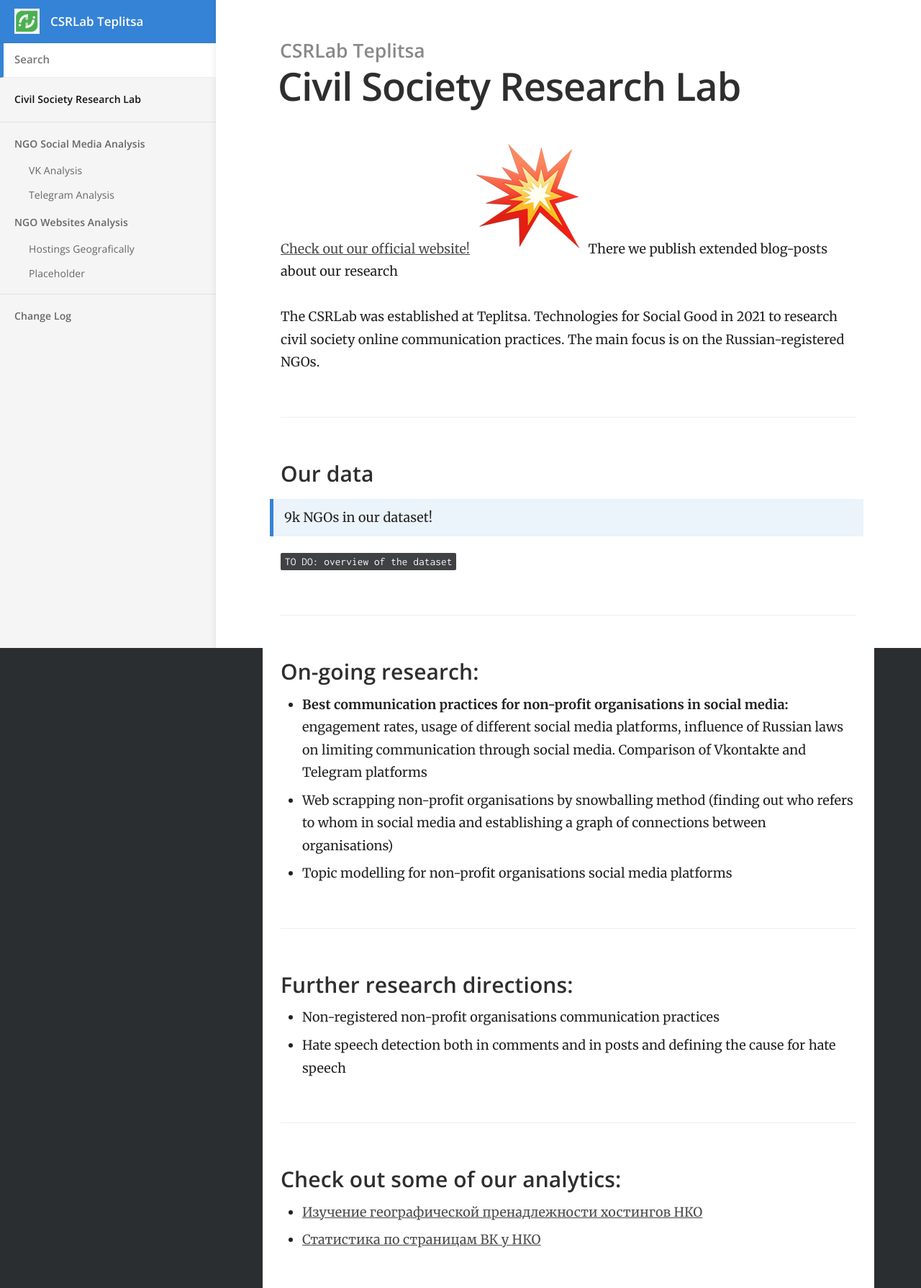
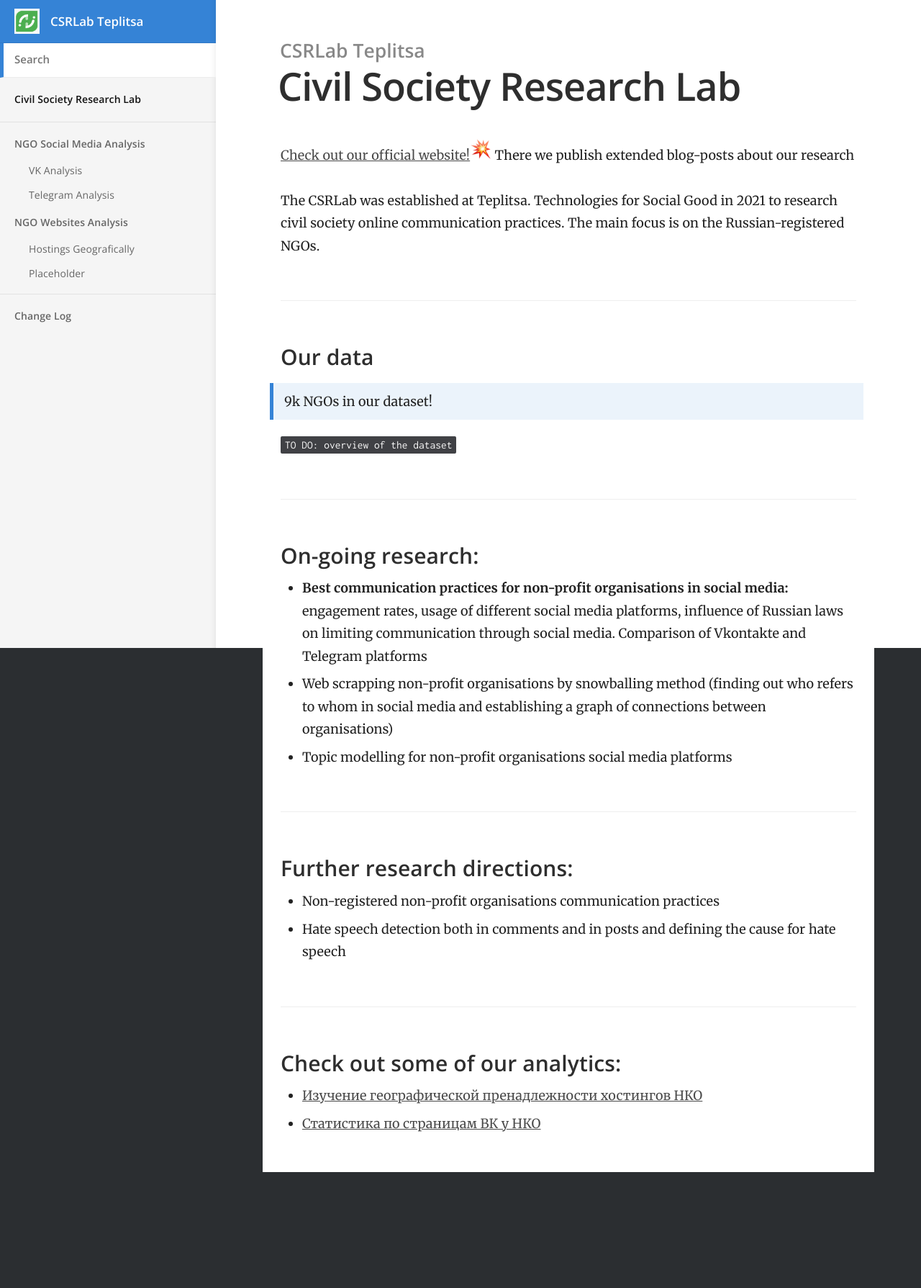
Before and after one commit to Teplitsa/CSRLab, a Jekyll site: the page built from docs/index.md, in a window 1280 px wide. Shown: the whole page at 72% size. Built offline with Jekyll 4.4.1, drawn with Linux system fonts in a browser that asks for light colours; after the commit the page ends 1628 px from its top, so only the background shows below that.

Commit message:
better size emoji

```diff
--- a/docs/index.md
+++ b/docs/index.md
@@ -2,7 +2,7 @@
 title: Civil Society Research Lab
 ---
 
-[Check out our official website!![:boom:](https://raw.githubusercontent.com/Teplitsa/CSRLab/main/docs/images/boom.png)](http://lab.te-st.ru/) There we publish extended blog-posts about our research
+[Check out our official website!<img src ="https://raw.githubusercontent.com/Teplitsa/CSRLab/main/docs/images/boom.png" width="30" height="30" alt="boom">](http://lab.te-st.ru/) There we publish extended blog-posts about our research
 
 The CSRLab was established at Teplitsa. Technologies for Social Good in 2021 to research civil society online communication practices. The main focus is on the Russian-registered NGOs.
 
```
